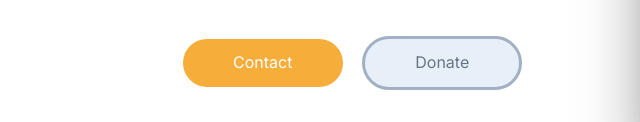
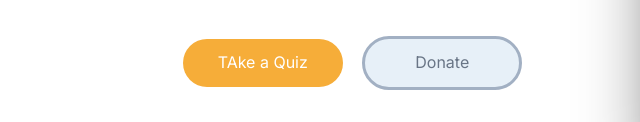
Before and after one commit to BENNI-GITHUB/project-02-climate-change, a plain HTML site: page index.html in a window 1280 px wide. Shown: the part 678-800 px from the top of the page, 0-640 px from the left. Drawn offline with nearby package versions, Linux system fonts and the light colour scheme.

Commit message:
change contact btn to quiz in main of index.html

```diff
--- a/index.html
+++ b/index.html
@@ -98,7 +98,7 @@
                 <h1 class="h1">Understanding <b>Climate Change</b></h1>
                 <h3 class="h3">Our goal is to empower you with knowledge and inspire meaningful action to combat climate change</h3>
                 <div class="btn-group text-btn">
-                    <a href="#contact" class="btn btn-primary">Contact</a>
+                    <a href="quiz.html" class="btn btn-primary">TAke a Quiz</a>
                     <button id="donate_btn" class="btn btn-secondary">Donate</button>
                 </div>
             </div>
```
